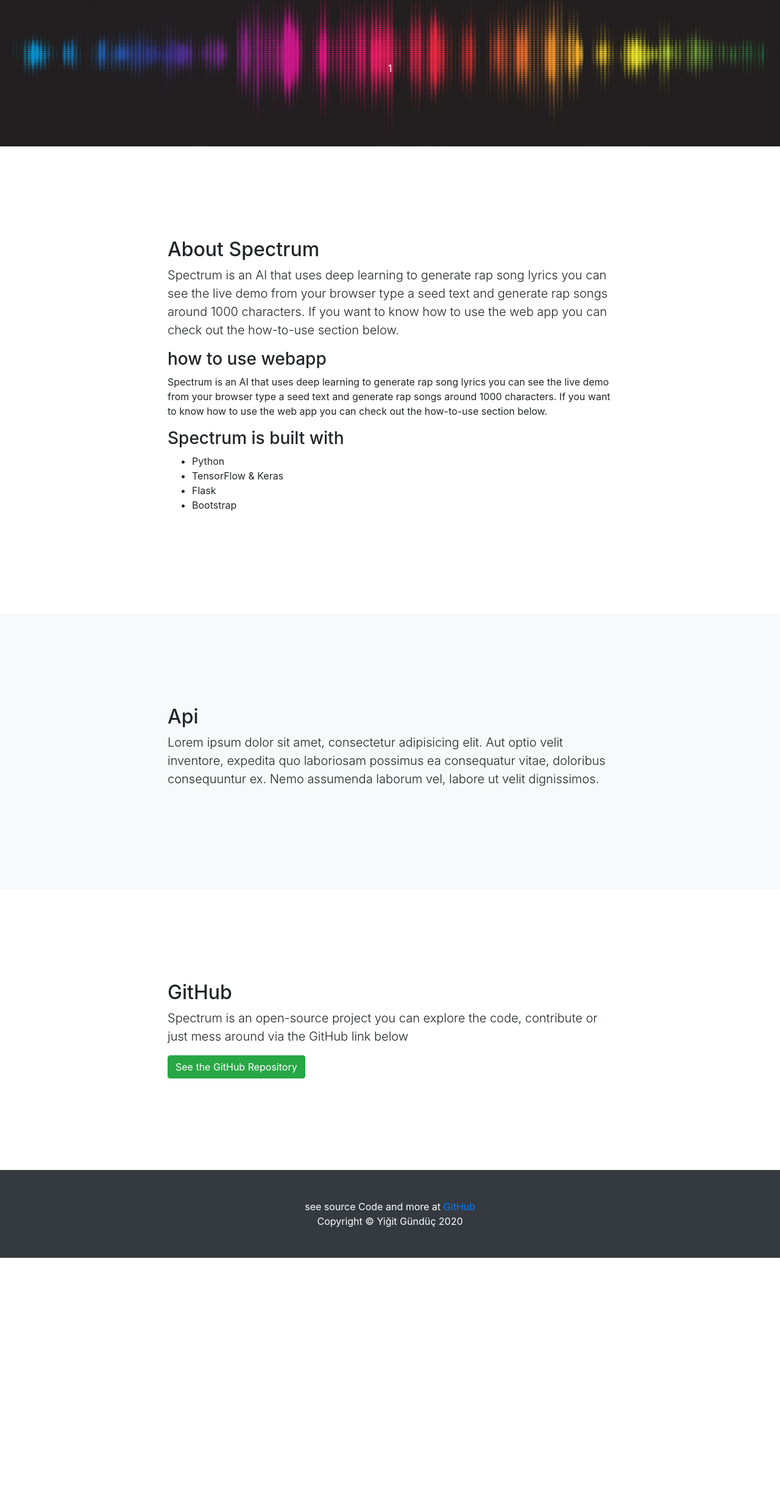
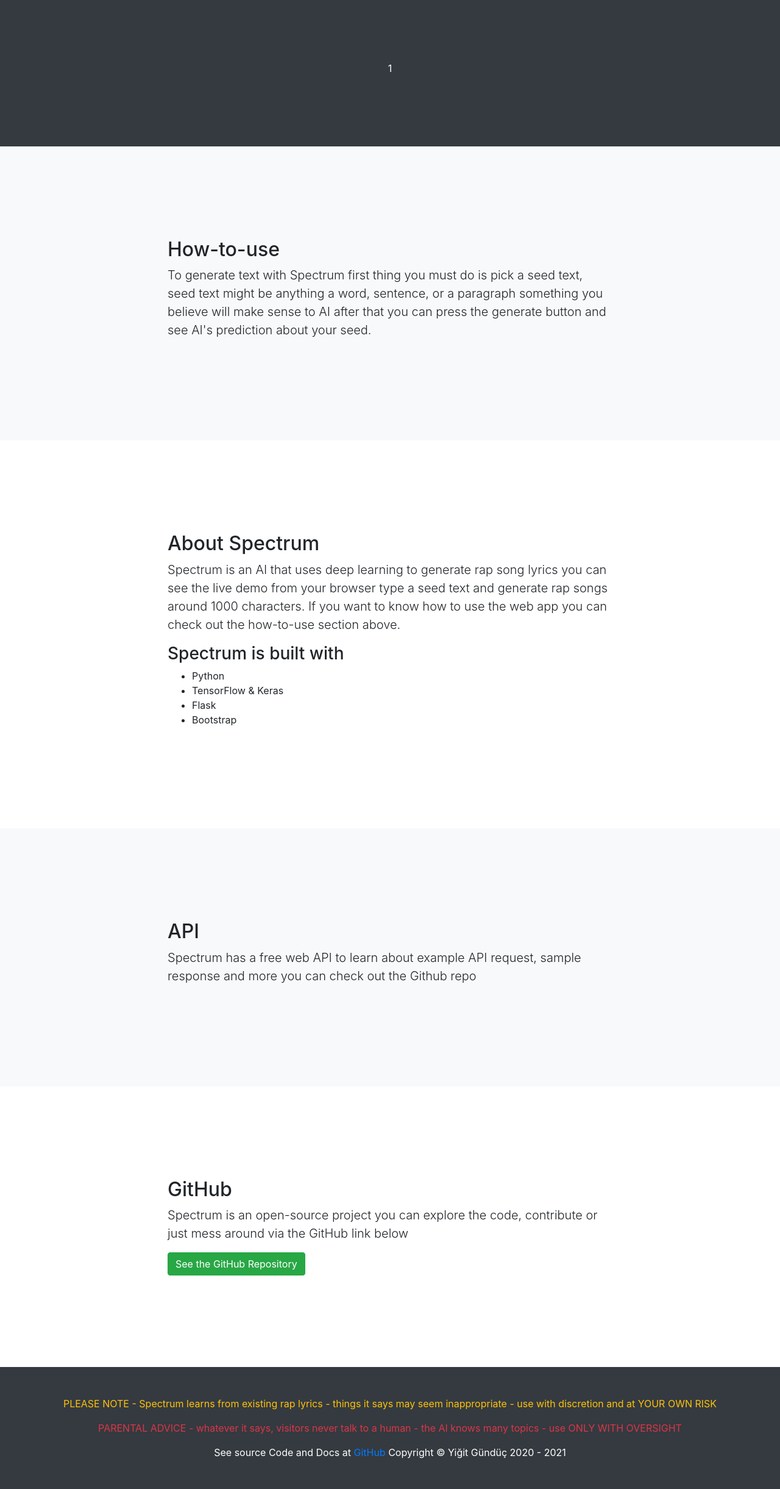
Before and after one commit to YigitGunduc/Spectrum, a Flask app: page /generate/1 in a window 1280 px wide. Shown: the part 56-2497 px from the top of the page at 61% size. Before the commit the page ends 2118 px from the top, so only its background shows below. Run offline with Flask 2, Linux system fonts and the light colour scheme; parts of the project's set-up code (start-up, migrations or seed data) failed here and were passed over; some libraries are stand-ins or nearby versions.

Commit message:
Procfile

```diff
--- a/WebApp/templates/base.html
+++ b/WebApp/templates/base.html
@@ -10,7 +10,7 @@
 
   <title>{% block title %}{% endblock %} - Spectrum</title>
 
-
+  <link rel="icon" href="https://static.thenounproject.com/png/2446816-200.png">
   <!-- Bootstrap core CSS -->
   <link href="{{ url_for('static', filename='vendor/bootstrap/css/bootstrap.min.css') }}" rel="stylesheet">
   <!-- Custom styles for this template -->
@@ -47,14 +47,23 @@
 
 {% endblock %}
 
+  <section id='how-to-use' class="bg-light">
+    <div class="container">
+      <div class="row">
+        <div class="col-lg-8 mx-auto">
+          <h2>How-to-use</h2>
+          <p class="lead">To generate text with Spectrum first thing you must do is pick a seed text, seed text might be anything a word, sentence, or a paragraph something you believe will make sense to AI after that you can press the generate button and see AI's prediction about your seed.</p>
+        </div>
+      </div>
+    </div>
+  </section>
+
   <section id="about">
     <div class="container">
       <div class="row">
         <div class="col-lg-8 mx-auto">
           <h2>About Spectrum</h2>
-          <p class="lead">Spectrum is an AI that uses deep learning to generate rap song lyrics you can see the live demo from your browser type a seed text and generate rap songs around 1000 characters. If you want to know how to use the web app you can check out the how-to-use section below.</p>
-          <h3>how to use webapp</h3>
-          <p>Spectrum is an AI that uses deep learning to generate rap song lyrics you can see the live demo from your browser type a seed text and generate rap songs around 1000 characters. If you want to know how to use the web app you can check out the how-to-use section below.</p>
+          <p class="lead">Spectrum is an AI that uses deep learning to generate rap song lyrics you can see the live demo from your browser type a seed text and generate rap songs around 1000 characters. If you want to know how to use the web app you can check out the how-to-use section above.</p>
 
           <h3>Spectrum is built with</h3>
           <ul>
@@ -72,8 +81,8 @@
     <div class="container">
       <div class="row">
         <div class="col-lg-8 mx-auto">
-          <h2>Api</h2>
-          <p class="lead">Lorem ipsum dolor sit amet, consectetur adipisicing elit. Aut optio velit inventore, expedita quo laboriosam possimus ea consequatur vitae, doloribus consequuntur ex. Nemo assumenda laborum vel, labore ut velit dignissimos.</p>
+          <h2>API</h2>
+          <p class="lead">Spectrum has a free web API to learn about example API request, sample response and more you can check out the Github repo</p>
         </div>
       </div>
     </div>
@@ -93,9 +102,10 @@
 
   <!-- Footer -->
   <footer class="py-5 bg-dark">
-    <div class="container">
-      <p class="m-0 text-center text-white">see source Code and more at <a href="https://github.com/YigitGunduc/Spectrum">GitHub</a></p>
-      <p class="m-0 text-center text-white">Copyright &copy; Yiğit Gündüç 2020 </p>
+    <div class="container text-center">
+                  <p class="text-warning">PLEASE NOTE - Spectrum learns from existing rap lyrics - things it says may seem inappropriate - use with discretion and at YOUR OWN RISK</p>
+            <p class="text-danger">PARENTAL ADVICE - whatever it says, visitors never talk to a human - the AI knows many topics - use ONLY WITH OVERSIGHT</p>
+      <p class="m-0 text-center text-white">See source Code and Docs at <a href="https://github.com/YigitGunduc/Spectrum">GitHub</a> Copyright &copy; Yiğit Gündüç 2020 - 2021 </p>
     </div>
     <!-- /.container -->
   </footer>
--- a/WebApp/templates/result.html
+++ b/WebApp/templates/result.html
@@ -1,8 +1,10 @@
 {% extends "base.html" %}
 {% block title %}Generate{% endblock %}
 {% block content %}
-  <header class="bg-primary text-white" style="background-image: url(/static/colourful-background-with-graphic-equaliser-design_1048-11126.jpg);background-repeat: no-repeat;background-size: 100% 100%; " >
-    <div class="container text-center">
-      <p>{{lyrics}}</p>
+  <header class="bg-dark text-white">
+    <div class="text-center">
+		{% for l in lyrics %}
+			<p>{{l}}</p>
+		{% endfor %}
   </header>
 {% endblock %}
--- /dev/null
+++ b/app.py
@@ -0,0 +1,7 @@
+from waitress import serve
+from WebApp.routes import *
+
+port = 5000
+
+if __name__ == '__main__':
+    serve(app=app, port=port)
```
